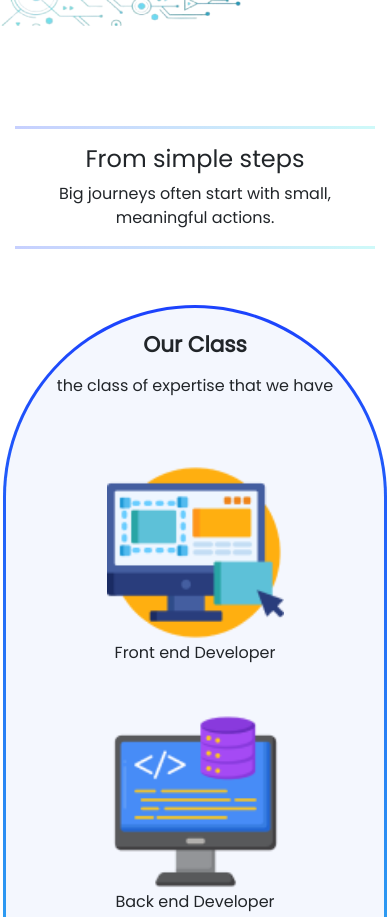
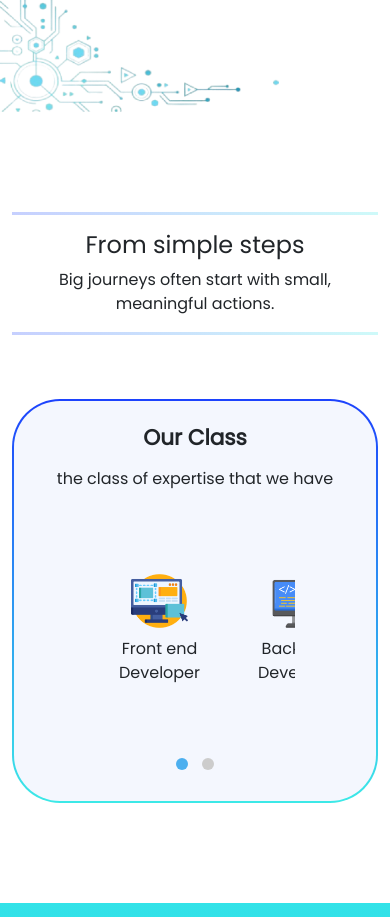
Before and after one commit to Frecationer/Portfolio, a plain HTML site: page index.html in a window 390 px wide. Shown: the part 720-1637 px from the top of the page. Drawn offline with nearby package versions, Linux system fonts and the light colour scheme.

Commit message:
menabahkan scroll indikator

```diff
--- a/css/style.css
+++ b/css/style.css
@@ -380,6 +380,7 @@ hr {
   width: 100%;
   max-width: 15rem;
   margin: 0 auto;
+
 }
 
 .collapse .col-md-10{
@@ -394,6 +395,41 @@ hr {
 
 .margin-project{
   margin-left: 10px;
+}
+
+.horizontal-scroll-wrapper {
+  display: flex;
+  overflow-x: auto;
+  -webkit-overflow-scrolling: touch;
+  gap: 50px;
+  max-width: calc(4 * 240px);
+  margin: 0 auto;
+  padding-bottom: 16px;
+  scroll-behavior: smooth;
+}
+
+.horizontal-scroll-wrapper::-webkit-scrollbar {
+  display: none;
+}
+
+.scroll-indicators {
+  text-align: center;
+  margin-top: 20px;
+}
+
+.scroll-indicators .dot {
+  display: inline-block;
+  width: 12px;
+  height: 12px;
+  margin: 0 5px;
+  background-color: #ccc;
+  border-radius: 50%;
+  cursor: pointer;
+  transition: background-color 0.3s ease;
+}
+
+.scroll-indicators .dot.active {
+  background-color: #4cafef;
 }
 
 @media (max-width: 900px) {
@@ -464,44 +500,6 @@ hr {
   .page3 .card a {
     font-size: 0.9rem;
   }
-  .page2 .container {
-    padding: 0 15px;
-  }
-
-  .page2 .row.text-center h4 {
-    font-size: 1.5rem;
-  }
-
-  .page2 .row.text-center p {
-    font-size: 1rem;
-  }
-
-  .page2 .row.justify-content-center .col-md {
-    margin: 3rem 0;
-  }
-
-  .page2 .row.align-item-center .col-md-2 {
-    margin: 1rem 0;
-  }
-
-  .page2 .card {
-    width: 100%;
-    margin: 0 auto;
-  }
-
-  .page2 .card img {
-    width: 100%;
-    height: auto;
-  }
-
-  .page2 .border-color {
-    margin-top: 40px;
-    background-color: #f4f7fe;
-    background: linear-gradient(#f4f7fe, #f4f7fe) padding-box,
-      linear-gradient(to bottom, #1c42fd, #3ce9e7) border-box;
-    border-radius: 50em;
-    border: 3px solid transparent;
-  }
 
   .p-3.mb-2.bg-dark-subtle.text-dark-emphasis{
     margin: auto;
@@ -510,6 +508,21 @@ hr {
 }
 
 @media (max-width: 767px) {
+  .border-color {
+    border-radius: 3rem !important;
+    background: linear-gradient(#f4f7fe, #f4f7fe) padding-box,
+      linear-gradient(to bottom, #1c42fd, #3ce9e7) border-box;
+    margin: 0 0;
+    border: 2px solid transparent;
+  }
+
+  .horizontal-scroll-wrapper {
+    gap: 10px;
+    max-width: calc(2 * 100px);
+    padding-bottom: 0px;
+    margin-top: 20px;
+  }
+
   .decorative-background {
     background-image: url("../img/gambar_hiasan.png");
     background-size: contain;
@@ -549,10 +562,6 @@ hr {
     padding: 1.5rem 1rem;
   }
 
-  .page2 .container {
-    padding: 0 15px;
-  }
-
   .page2 .row.text-center h4 {
     font-size: 1.5rem;
   }
@@ -575,18 +584,9 @@ hr {
   }
 
   .page2 .card img {
-    width: 50%;
+    width: 70%;
     height: auto;
     margin: auto;
-  }
-
-  .page2 .border-color {
-    margin-top: 40px;
-    background-color: #f4f7fe;
-    background: linear-gradient(#f4f7fe, #f4f7fe) padding-box,
-      linear-gradient(to bottom, #1c42fd, #3ce9e7) border-box;
-    border-radius: 50em;
-    border: 3px solid transparent;
   }
 
   .page3 .container {
@@ -660,8 +660,8 @@ hr {
   }
 
   .ourteam .col-md-3 {
-    flex: 0 0 50%;
-    max-width: 50%;
+    flex: 0 0 100%;
+    max-width: 70%;
   }
 
   .main-content {
@@ -710,10 +710,30 @@ hr {
   }
 
   .img-fluid{
-    width: 70%;
+    width: 100%;
     height: auto;
     display: block;
     margin-left: auto;
     margin-right: auto;
+    margin-bottom: 3rem;
+  }
+
+  .visimisi{
+    padding: 1rem 4rem;
   }
 }
+
+@media (max-width: 353px){
+  .visimisi{
+    padding: 1rem 2rem;
+  }
+
+  .page2 a{
+    border-radius: 10px;
+  }
+
+  .p-3.mb-2.bg-dark-subtle.text-dark-emphasis{
+    margin: auto;
+    width: 330px;
+  }
+}
--- a/index.html
+++ b/index.html
@@ -139,39 +139,67 @@
           </p>
           <hr />
         </div>
-          <a href="detail_class.html" style="text-decoration: none; color: inherit">
-            <div class="row justify-content-center border-color" data-aos="fade-left" data-aos-duration="1000">
+        <a href="detail_class.html" style="text-decoration: none; color: inherit;">
+          <div class="row justify-content-center mt-5 border-color" data-aos="fade-left" data-aos-duration="1000">
             <div class="col-md text-center m-4">
               <div class="title" data-aos="fade-down" data-aos-duration="1000" data-aos-delay="1500">
                 <h4 class="mb-3"><strong>Our Class</strong></h4>
                 <p>the class of expertise that we have</p>
               </div>
-                <div class="row align-item-center justify-content-center" style="margin-top: 50px" data-aos="fade-up"
+              <div class="horizontal-scroll-wrapper" style="margin-top: 50px;" data-aos="fade-up"
                 data-aos-duration="1000" data-aos-delay="1500">
-                  <div class="col-md-2 mx-4 text-center">
+                <div class="col-md-2 mx-4 text-center class-card">
                   <div class="card">
-                      <img src="img/illustrasi ikon front end.png" class="card-img-top" alt="..." />
+                    <img src="img/illustrasi ikon front end.png" class="card-img-top mb-2" alt="..." />
                     <p>Front end Developer</p>
                   </div>
                 </div>
-                  <div class="col-md-2 mx-4 text-center">
+                <div class="col-md-2 mx-4 text-center class-card">
                   <div class="card">
-                      <img src="img/illustrasi ikon back end.png" class="card-img-top" alt="..." />
+                    <img src="img/illustrasi ikon back end.png" class="card-img-top mb-2" alt="..." />
                     <p>Back end Developer</p>
                   </div>
                 </div>
-                  <div class="col-md-2 mx-4 text-center">
+                <div class="col-md-2 mx-4 text-center class-card">
                   <div class="card">
-                      <img src="img/illustrasi ikon ui ux design.png" class="card-img-top" alt="..." />
+                    <img src="img/illustrasi ikon ui ux design.png" class="card-img-top mb-2" alt="..." />
                     <p>UI/UX Design</p>
                   </div>
                 </div>
-                  <div class="col-md-2 mx-4 text-center">
+                <div class="col-md-2 mx-4 text-center class-card">
                   <div class="card">
-                      <img src="img/illustrasi ikon graphic design.png" class="card-img-top" alt="..." />
+                    <img src="img/illustrasi ikon graphic design.png" class="card-img-top mb-2" alt="..." />
                     <p>Graphic Design</p>
                   </div>
                 </div>
+                <div class="col-md-2 mx-4 text-center class-card">
+                  <div class="card">
+                    <img src="img/illustrasi ikon graphic design.png" class="card-img-top mb-2" alt="..." />
+                    <p>Nama Kelas</p>
+                  </div>
+                </div>
+                <div class="col-md-2 mx-4 text-center class-card">
+                  <div class="card">
+                    <img src="img/illustrasi ikon graphic design.png" class="card-img-top mb-2" alt="..." />
+                    <p>Nama Kelas</p>
+                  </div>
+                </div>
+                <div class="col-md-2 mx-4 text-center class-card">
+                  <div class="card">
+                    <img src="img/illustrasi ikon graphic design.png" class="card-img-top mb-2" alt="..." />
+                    <p>Nama Kelas</p>
+                  </div>
+                </div>
+                <div class="col-md-2 mx-4 text-center class-card">
+                  <div class="card">
+                    <img src="img/illustrasi ikon graphic design.png" class="card-img-top mb-2" alt="..." />
+                    <p>Nama Kelas</p>
+                  </div>
+                </div>
+              </div>
+              <div class="scroll-indicators">
+                <span class="dot active" onclick="scrollToClass(0)"></span>
+                <span class="dot" onclick="scrollToClass(1)"></span>
               </div>
             </div>
           </div>
@@ -226,8 +254,7 @@
         <div class="row text-center" style="margin-top: 100px" data-aos="fade-down" data-aos-duration="1000">
           <h3><strong>FAQs</strong></h3>
         </div>
-          <div class="row mt-lg-5 align-items-center justify-content-center" data-aos="fade-up"
-            data-aos-duration="1000">
+        <div class="row mt-lg-5 align-items-center justify-content-center" data-aos="fade-up" data-aos-duration="1000">
           <div class="col-md-10 d-flex justify-content-center">
             <a href="#faq1" class="faq-link p-3 mb-2 bg-dark-subtle text-dark-emphasis w-60 d-flex align-items-center"
               data-bs-toggle="collapse">
@@ -340,6 +367,39 @@
   <script src="https://cdn.jsdelivr.net/npm/bootstrap@5.3.3/dist/js/bootstrap.bundle.min.js"
     integrity="sha384-YvpcrYf0tY3lHB60NNkmXc5s9fDVZLESaAA55NDzOxhy9GkcIdslK1eN7N6jIeHz"
     crossorigin="anonymous"></script>
+
+  <script>
+    function scrollToClass(groupIndex) {
+      const wrapper = document.querySelector(".horizontal-scroll-wrapper");
+      const cards = document.querySelectorAll(".class-card");
+
+      const groupWidth = cards[0].offsetWidth * 4 + 50 * 3;
+      const scrollPosition = groupIndex * groupWidth;
+
+      wrapper.scrollTo({ left: scrollPosition, behavior: "smooth" });
+
+      const dots = document.querySelectorAll(".scroll-indicators .dot");
+      dots.forEach((dot, i) => {
+        dot.classList.toggle("active", i === groupIndex);
+      });
+    }
+
+    const wrapper = document.querySelector(".horizontal-scroll-wrapper");
+    wrapper.addEventListener("scroll", () => {
+      const dots = document.querySelectorAll(".scroll-indicators .dot");
+      const cards = document.querySelectorAll(".class-card");
+
+      const scrollPosition = wrapper.scrollLeft;
+      const groupWidth = cards[0].offsetWidth * 4 + 50 * 3;
+
+      const activeGroup = Math.round(scrollPosition / groupWidth);
+
+      dots.forEach((dot, i) => {
+        dot.classList.toggle("active", i === activeGroup);
+      });
+    });
+
+  </script>
 </body>
 
 </html>
```
Also changed, not shown: aboutus.html (+1 -1 lines), js/main.js (+0 -8 lines). Lines whose indentation alone changed are shown as unchanged.
